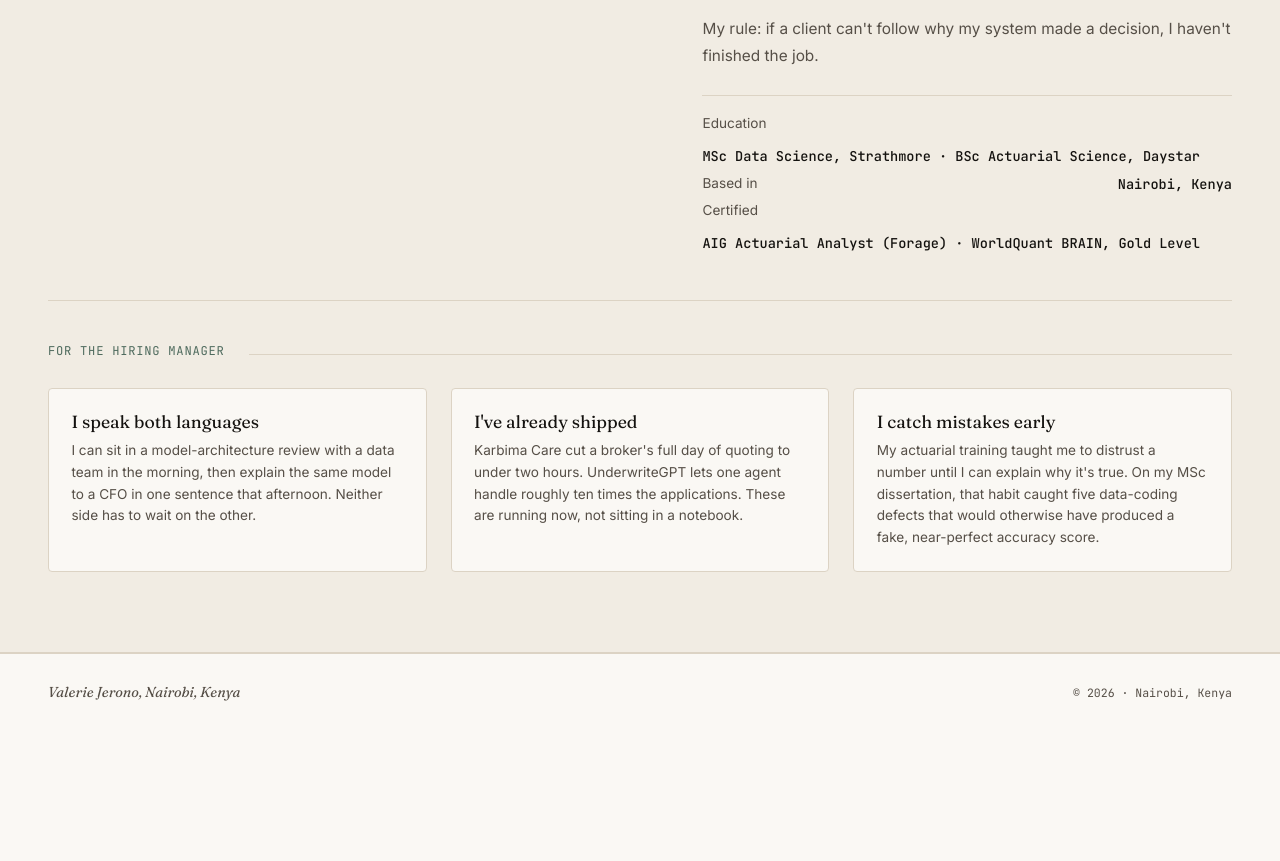
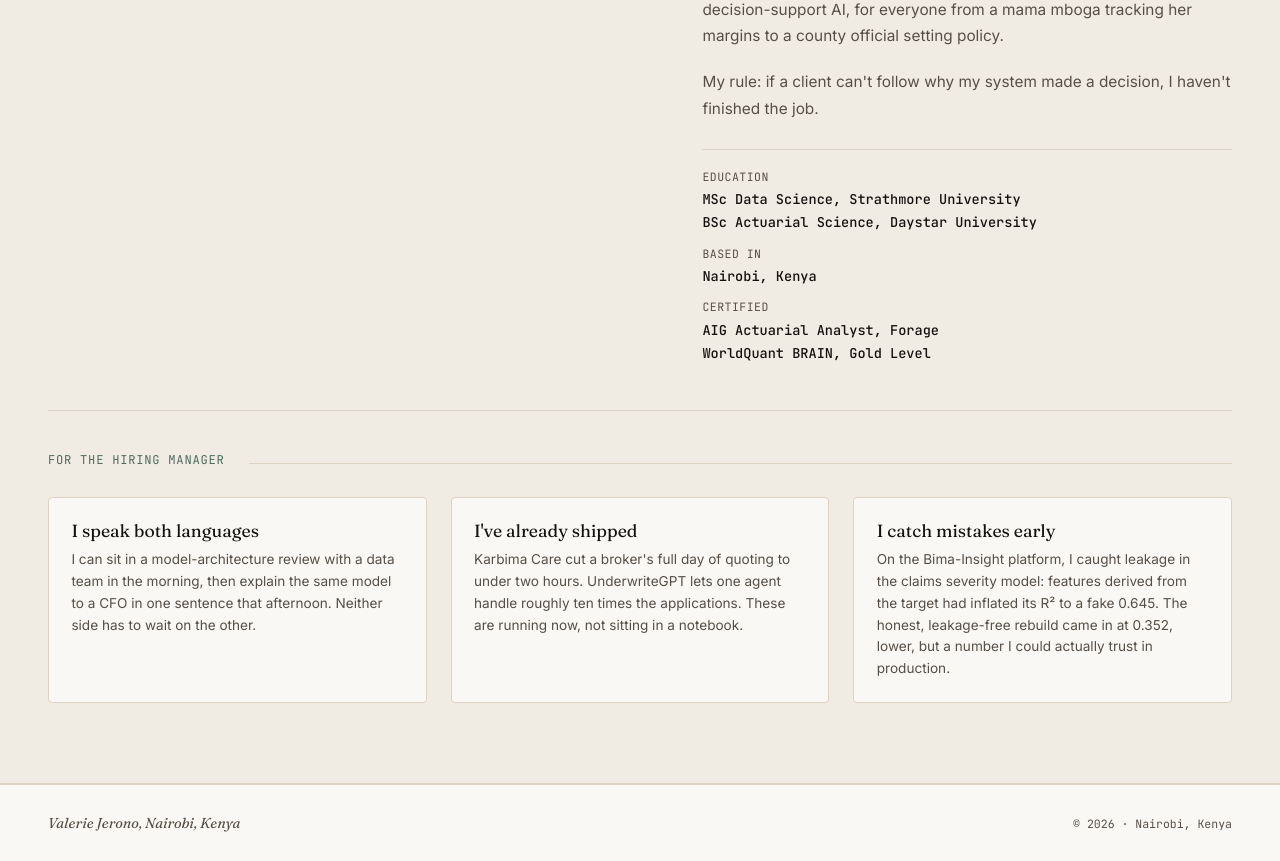
Before and after one commit to VAL-Jerono/VAL-Jerono, a plain HTML site: page index.html in a window 1280 px wide. Shown: the part 1386-2247 px from the top of the page. Before the commit the page ends 2116 px from the top, so only its background shows below. Drawn offline with Linux system fonts and the light colour scheme.

Commit message:
Revise index
Updated the structure of the credentials section and improved the content in the about section for clarity and detail.

```diff
--- a/index.html
+++ b/index.html
@@ -300,10 +300,15 @@ nav {
 .about-body { display: flex; flex-direction: column; gap: 1.2rem; }
 .about-body p { font-size: 0.96rem; color: var(--ink-soft); line-height: 1.75; }
 .about-body p strong { color: var(--ink); font-weight: 600; }
-.about-creds { margin-top: 0.4rem; display: flex; flex-direction: column; gap: 0.6rem; border-top: 1px solid var(--line); padding-top: 1.2rem; }
-.cred-row { display: flex; justify-content: space-between; gap: 1rem; font-size: 0.85rem; flex-wrap: wrap; }
-.cred-label { color: var(--ink-soft); }
-.cred-val { font-family: var(--mono); color: var(--ink); font-weight: 500; text-align: right; }
+.about-creds { margin-top: 0.4rem; display: flex; flex-direction: column; gap: 0.9rem; border-top: 1px solid var(--line); padding-top: 1.2rem; }
+.cred-group { display: flex; flex-direction: column; gap: 0.4rem; }
+.cred-group-label { font-family: var(--mono); font-size: 0.72rem; color: var(--ink-soft); text-transform: uppercase; letter-spacing: 0.04em; }
+.cred-items { list-style: none; display: flex; flex-direction: column; gap: 0.3rem; }
+.cred-items li { font-family: var(--mono); font-size: 0.85rem; color: var(--ink); font-weight: 500; }
+.trajectory-wrap { margin: 3rem -3rem -5rem; padding: 3.5rem 3rem; }
+@media (max-width: 880px) {
+  .trajectory-wrap { margin: 2.5rem -1.25rem -4rem; padding: 2.5rem 1.25rem; }
+}
 
 .niche-pills { display: flex; flex-wrap: wrap; gap: 0.55rem; margin-top: 1.2rem; }
 .niche-pill {
@@ -665,13 +670,30 @@ footer { padding: 1.8rem 3rem; border-top: 1px solid var(--line); display: flex;
       </div>
     </div>
     <div class="about-body">
-      <p>I'm an actuary who learned to code, not a coder who picked up statistics. An actuary is trained to ask "what happens if I'm wrong, and who pays for it?" before anything else. I spent three years asking only that question, before I ever touched a model.</p>
+      <p>I trained as an actuary, then taught myself to build the models an actuary would want to audit. One discipline asks what happens if a number is wrong and who pays for it. The other asks how to actually build that number, from raw data to a working system. I use both, on purpose, on the same problem, which is what makes me useful on a data science or ML team rather than just an insurance one.</p>
       <p>Today, I build production software at <strong>iLabAfrica, Strathmore University</strong>, end to end, database through dashboard, for clients across government, healthcare, and conservation, and decide where the machine learning sits inside it. I'm also part of <strong>Vondetta</strong>, an AI research brand where a small group of Kenyan engineers builds homegrown, grassroots decision-support AI, for everyone from a mama mboga tracking her margins to a county official setting policy.</p>
       <p>My rule: if a client can't follow why my system made a decision, I haven't finished the job.</p>
       <div class="about-creds">
-        <div class="cred-row"><span class="cred-label">Education</span><span class="cred-val">MSc Data Science, Strathmore &middot; BSc Actuarial Science, Daystar</span></div>
-        <div class="cred-row"><span class="cred-label">Based in</span><span class="cred-val">Nairobi, Kenya</span></div>
-        <div class="cred-row"><span class="cred-label">Certified</span><span class="cred-val">AIG Actuarial Analyst (Forage) &middot; WorldQuant BRAIN, Gold Level</span></div>
+        <div class="cred-group">
+          <span class="cred-group-label">Education</span>
+          <ul class="cred-items">
+            <li>MSc Data Science, Strathmore University</li>
+            <li>BSc Actuarial Science, Daystar University</li>
+          </ul>
+        </div>
+        <div class="cred-group">
+          <span class="cred-group-label">Based in</span>
+          <ul class="cred-items">
+            <li>Nairobi, Kenya</li>
+          </ul>
+        </div>
+        <div class="cred-group">
+          <span class="cred-group-label">Certified</span>
+          <ul class="cred-items">
+            <li>AIG Actuarial Analyst, Forage</li>
+            <li>WorldQuant BRAIN, Gold Level</li>
+          </ul>
+        </div>
       </div>
     </div>
   </div>
@@ -692,7 +714,7 @@ footer { padding: 1.8rem 3rem; border-top: 1px solid var(--line); display: flex;
       </div>
       <div class="why-card">
         <div class="why-title">I catch mistakes early</div>
-        <div class="why-body">My actuarial training taught me to distrust a number until I can explain why it's true. On my MSc dissertation, that habit caught five data-coding defects that would otherwise have produced a fake, near-perfect accuracy score.</div>
+        <div class="why-body">On the Bima-Insight platform, I caught leakage in the claims severity model: features derived from the target had inflated its R&sup2; to a fake 0.645. The honest, leakage-free rebuild came in at 0.352, lower, but a number I could actually trust in production.</div>
       </div>
     </div>
   </div>
@@ -757,7 +779,7 @@ footer { padding: 1.8rem 3rem; border-top: 1px solid var(--line); display: flex;
 
   </div>
 
-  <div class="trajectory" style="margin: 3rem -3rem -5rem; padding: 3.5rem 3rem;">
+  <div class="trajectory trajectory-wrap">
     <div class="section-head">
       <span class="section-eyebrow">Where This Is Going</span>
       <div class="section-rule"></div>
```
